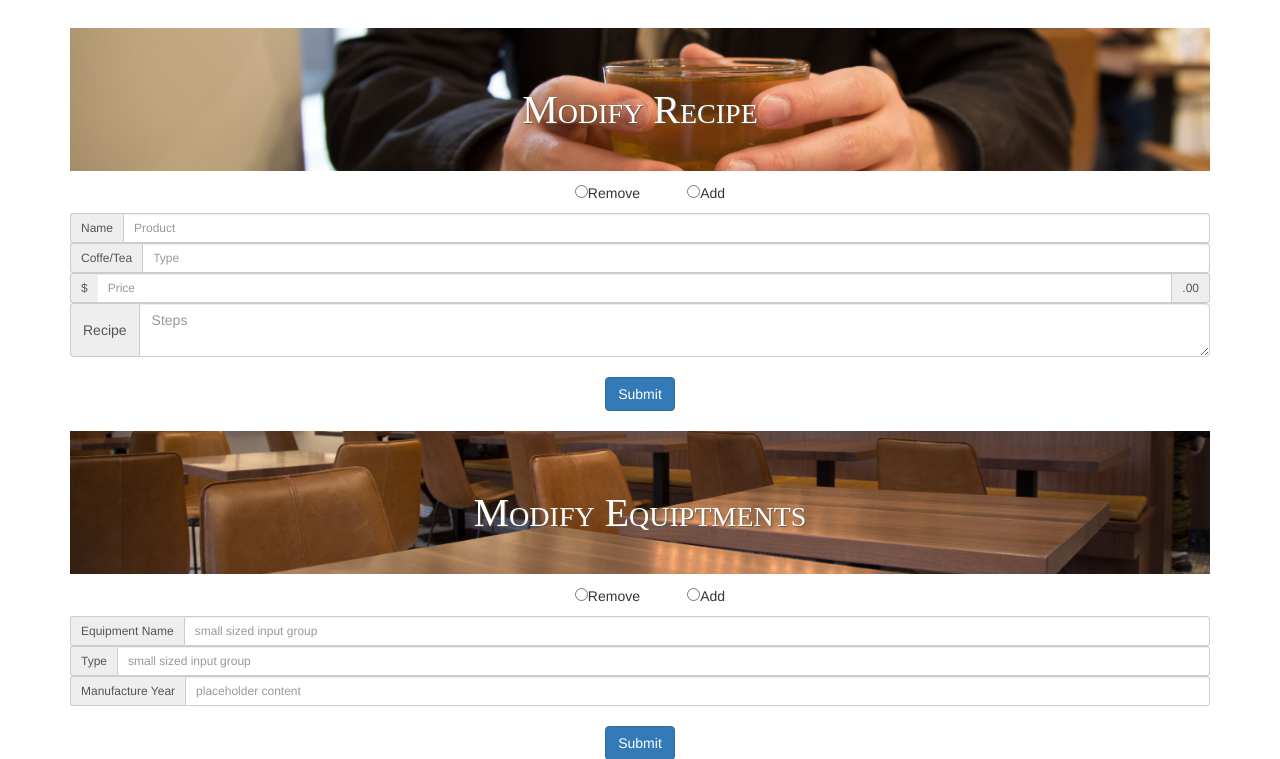
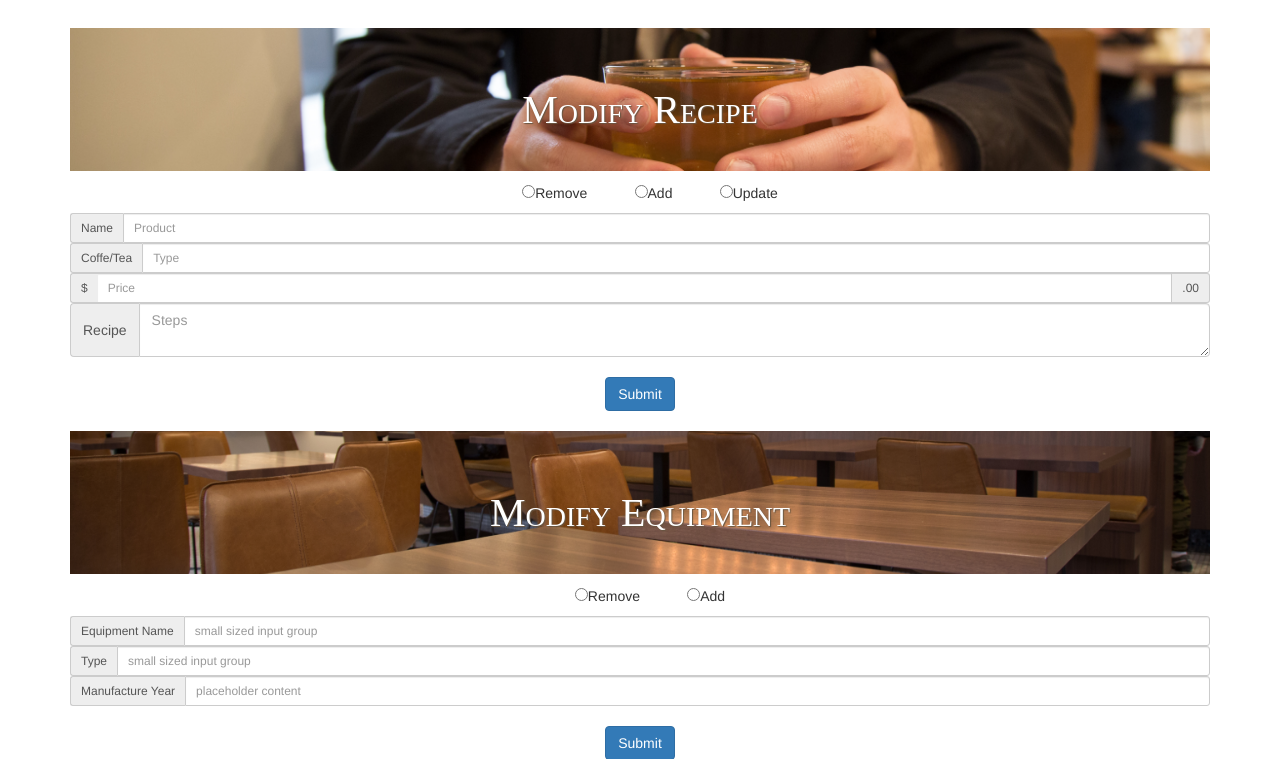
Before and after one commit to eayuban/Coffee_Shop_Database, a PHP site: page /modifypage.php in a window 1280 px wide. Shown: the part 322-1081 px from the top of the page. Run offline with PHP 8.4, Linux system fonts and the light colour scheme; some libraries are stand-ins or nearby versions.

Commit message:
Update modifypage.php

```diff
--- a/CoffeeShop/modifypage.php
+++ b/CoffeeShop/modifypage.php
@@ -73,8 +73,9 @@
                     <form action="addRemoveDrink.php" id="form1" name="form1" method="post">
                         <div class="text-center">
                             <div class="checkbox">
-                                <label><input type="radio" name="AddOrRemove" value="Remove">Remove</label> &nbsp &nbsp &nbsp
-                                <label><input type="radio" name="AddOrRemove" value="Add">Add</label>
+                                <label><input type="radio" name="AddOrUpdateOrRemove" value="Remove">Remove</label> &nbsp &nbsp &nbsp
+                                <label><input type="radio" name="AddOrUpdateOrRemove" value="Add">Add</label> &nbsp &nbsp &nbsp
+                                <label><input type="radio" name="AddOrUpdateOrRemove" value="Update">Update</label>
                             </div>
                         </div>
                         <div>
@@ -85,7 +86,7 @@
                                 <input type="text" name="drinkType" class="form-control" placeholder="Type">
                             </div>
                             <div class="input-group input-group-sm"><span class="input-group-addon">$</span>
-                                <input type="text" name ="price" class="form-control" placeholder="Price">
+                                <input type="number" name ="price" class="form-control" placeholder="Price">
                                 <span class="input-group-addon">.00</span>
                             </div>
                             <div class="input-group"><span class="input-group-addon">Recipe</span>
@@ -101,7 +102,7 @@
                 </div>
                 <div class="row" id="modman">
                     <div class="col-lg-12 page-header text-center">
-                        <h2 class="sub">Modify Equiptments</h2>
+                        <h2 class="sub">Modify Equipment</h2>
                     </div>
                 </div>
                 <form action="addRemoveMachinery.php" id="form2" name="form2" method="post">
```
